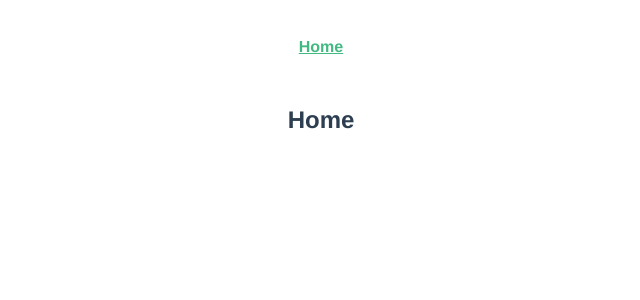
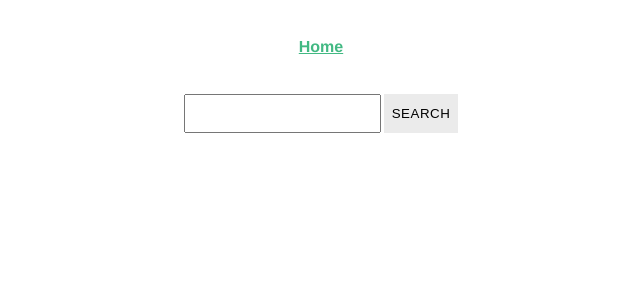
Before and after one commit to ExileeY/VueYoutubeSearch, a Vue app: page / in a window 1280 px wide. Shown: the top 300 px of the page, without its empty margins (319-959 px from the left). Built offline with nearby package versions, Linux system fonts and the light colour scheme.

Commit message:
Add YoutubeSearch component

```diff
--- /dev/null
+++ b/src/components/YoutubeSearch.vue
@@ -0,0 +1,34 @@
+<template>
+  <AppForm class="center" @submit="fetchVideos">
+    <AppInput type="text" v-model="searchableValue" />
+    <AppButton class="btn-light btn-space-left"> Search </AppButton>
+  </AppForm>
+</template>
+
+<script>
+import AppForm from "./AppForm.vue";
+import AppInput from "./AppInput.vue";
+import AppButton from "./AppButton.vue";
+import { ref } from "vue";
+
+export default {
+  name: "YoutubeSearch",
+  setup() {
+    const searchableValue = ref("");
+
+    const fetchVideos = () => {
+      console.log(searchableValue);
+    };
+
+    return {
+      searchableValue,
+      fetchVideos,
+    };
+  },
+  components: {
+    AppForm,
+    AppInput,
+    AppButton,
+  },
+};
+</script>
--- a/src/views/Home.vue
+++ b/src/views/Home.vue
@@ -1,5 +1,16 @@
 <template>
   <div class="home">
-    <h2>Home</h2>
+    <YoutubeSearch />
   </div>
 </template>
+
+<script>
+import YoutubeSearch from "@/components/YoutubeSearch.vue";
+
+export default {
+  name: "Home",
+  components: {
+    YoutubeSearch,
+  },
+};
+</script>
```
